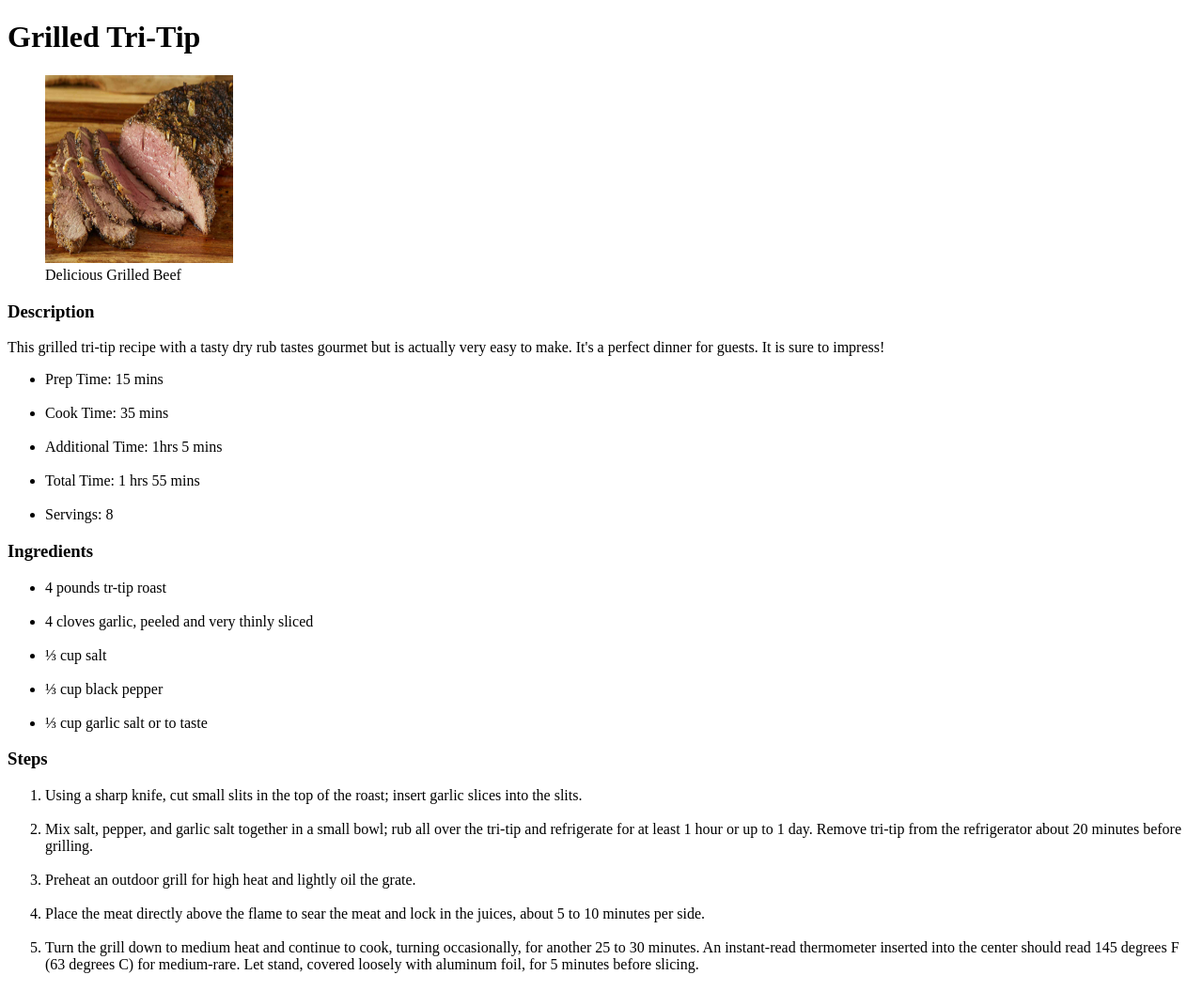
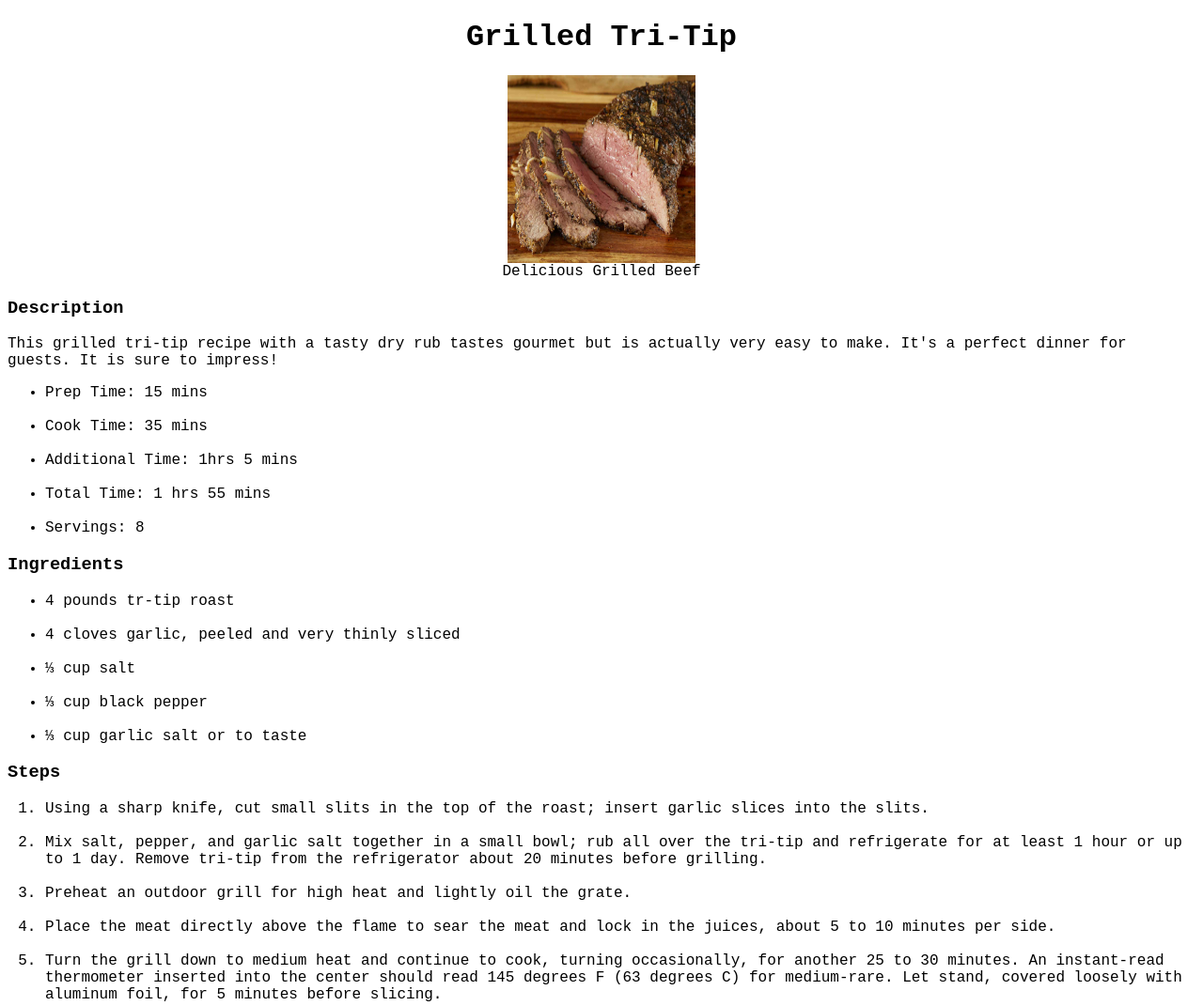
Before and after one commit to RenaldoMendez/odin-recipes, a plain HTML site: page recipes/grilled-tri-tip.html in a window 1280 px wide. Shown: the whole page at 94% size. Drawn offline with Linux system fonts and the light colour scheme.

Commit message:
Add berry-panna and grill tri-tip css sheets

```diff
--- a/css/apple-crisp-styles.css
+++ b/css/apple-crisp-styles.css
@@ -12,3 +12,7 @@ img{
     margin-right:auto;
 
 }
+
+figcaption{
+    text-align:center;
+}
--- a/css/berry-panna-styles.css
+++ b/css/berry-panna-styles.css
@@ -0,0 +1,18 @@
+body{
+    font-family: 'Courier New', Courier, monospace;
+}
+
+h1{
+    text-align: center;
+}
+
+img{
+    display:block;
+    margin-left: auto;
+    margin-right:auto;
+
+}
+
+figcaption{
+    text-align:center;
+}
--- a/css/grilled-tri-tip-styles.css
+++ b/css/grilled-tri-tip-styles.css
@@ -0,0 +1,18 @@
+body{
+    font-family: 'Courier New', Courier, monospace;
+}
+
+h1{
+    text-align: center;
+}
+
+img{
+    display:block;
+    margin-left: auto;
+    margin-right:auto;
+
+}
+
+figcaption{
+    text-align:center;
+}
--- a/recipes/grilled-tri-tip.html
+++ b/recipes/grilled-tri-tip.html
@@ -2,6 +2,7 @@
 <html lang="en">
     <head>
         <meta charset="UTF-8">
+        <link rel="stylesheet" href="../css/grilled-tri-tip-styles.css">
         <title>Grilled Tri-Tip</title>
     </head>
 
```
Also changed, not shown: recipes/berry-panna-cotta.html (+1 -0 lines).
